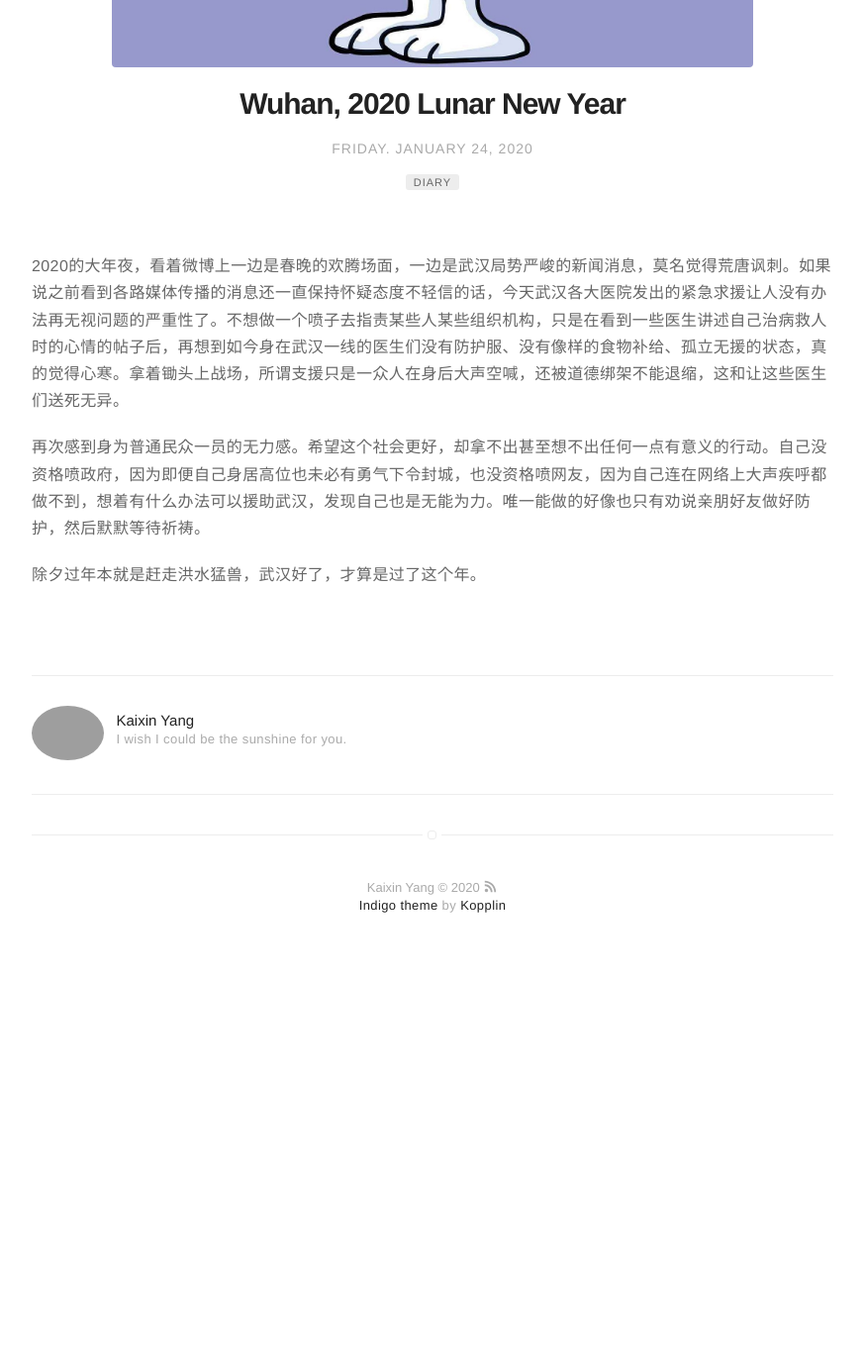
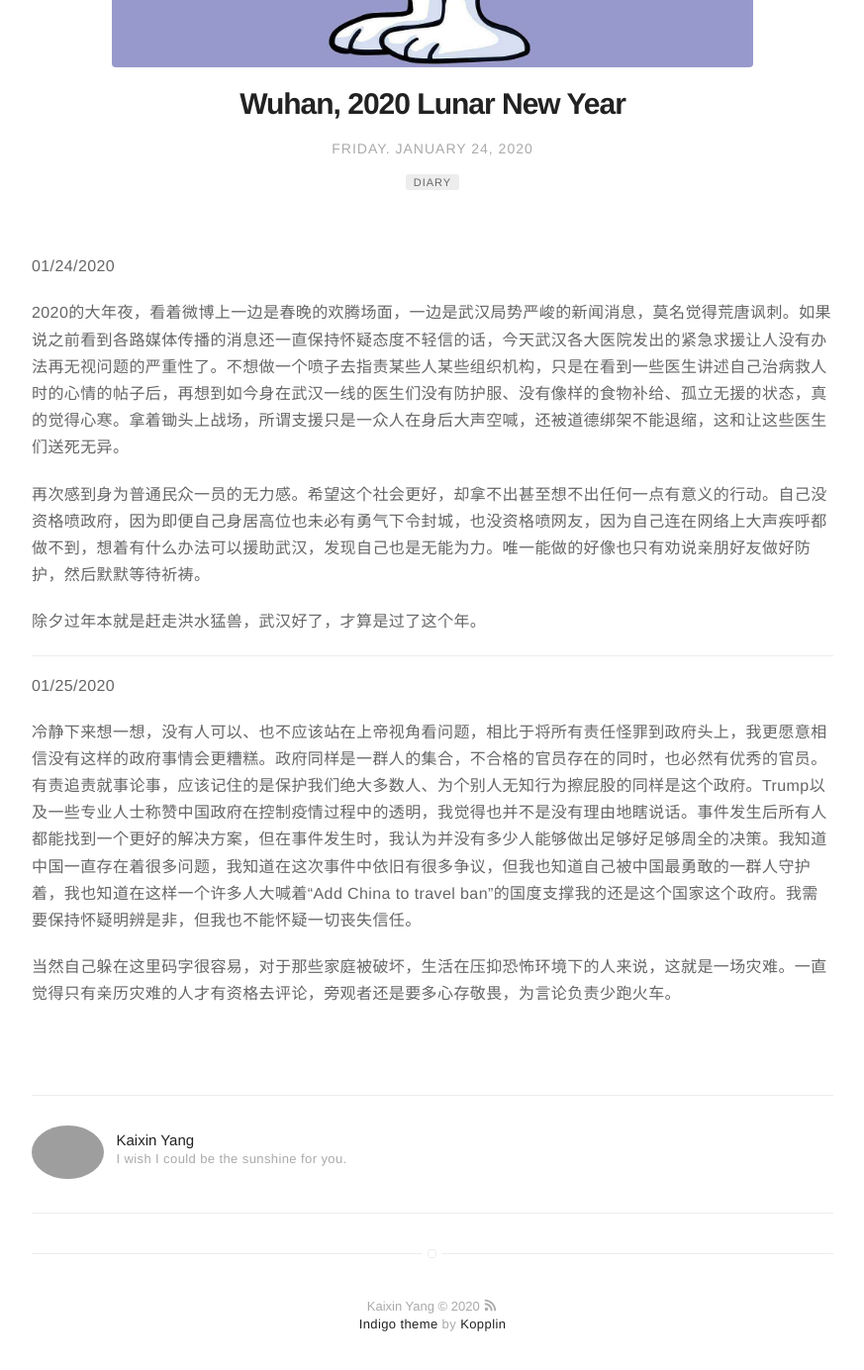
Before and after one commit to SceneryInMirror/SceneryInMirror.github.io, a Jekyll site: the page built from _posts/2020-01-24-Wuhan-and-2020-Lunar-New-Year.markdown, in a window 1280 px wide and 1400 px high, scrolled down 473 px. Shown: the top 1384 px of the window at 99% size, without its empty margins (203-1076 px from the left). Built offline with Jekyll 4.4.1, drawn with Linux system fonts in a browser that asks for light colours; comment, search, counter and statistics services are not loaded; before the commit the page ends 1459 px from its top, so only the background shows below that.

Commit message:
2020.01.25

```diff
--- a/_posts/2020-01-24-Wuhan-and-2020-Lunar-New-Year.markdown
+++ b/_posts/2020-01-24-Wuhan-and-2020-Lunar-New-Year.markdown
@@ -10,8 +10,18 @@ author: ykx
 description: People in Wuhan suffer from the coronavirus in 2020 Lunar New Year.
 ---
 
+01/24/2020
+
 2020的大年夜，看着微博上一边是春晚的欢腾场面，一边是武汉局势严峻的新闻消息，莫名觉得荒唐讽刺。如果说之前看到各路媒体传播的消息还一直保持怀疑态度不轻信的话，今天武汉各大医院发出的紧急求援让人没有办法再无视问题的严重性了。不想做一个喷子去指责某些人某些组织机构，只是在看到一些医生讲述自己治病救人时的心情的帖子后，再想到如今身在武汉一线的医生们没有防护服、没有像样的食物补给、孤立无援的状态，真的觉得心寒。拿着锄头上战场，所谓支援只是一众人在身后大声空喊，还被道德绑架不能退缩，这和让这些医生们送死无异。
 
 再次感到身为普通民众一员的无力感。希望这个社会更好，却拿不出甚至想不出任何一点有意义的行动。自己没资格喷政府，因为即便自己身居高位也未必有勇气下令封城，也没资格喷网友，因为自己连在网络上大声疾呼都做不到，想着有什么办法可以援助武汉，发现自己也是无能为力。唯一能做的好像也只有劝说亲朋好友做好防护，然后默默等待祈祷。
 
 除夕过年本就是赶走洪水猛兽，武汉好了，才算是过了这个年。
+
+----
+
+01/25/2020
+
+冷静下来想一想，没有人可以、也不应该站在上帝视角看问题，相比于将所有责任怪罪到政府头上，我更愿意相信没有这样的政府事情会更糟糕。政府同样是一群人的集合，不合格的官员存在的同时，也必然有优秀的官员。有责追责就事论事，应该记住的是保护我们绝大多数人、为个别人无知行为擦屁股的同样是这个政府。Trump以及一些专业人士称赞中国政府在控制疫情过程中的透明，我觉得也并不是没有理由地瞎说话。事件发生后所有人都能找到一个更好的解决方案，但在事件发生时，我认为并没有多少人能够做出足够好足够周全的决策。我知道中国一直存在着很多问题，我知道在这次事件中依旧有很多争议，但我也知道自己被中国最勇敢的一群人守护着，我也知道在这样一个许多人大喊着“Add China to travel ban"的国度支撑我的还是这个国家这个政府。我需要保持怀疑明辨是非，但我也不能怀疑一切丧失信任。
+
+当然自己躲在这里码字很容易，对于那些家庭被破坏，生活在压抑恐怖环境下的人来说，这就是一场灾难。一直觉得只有亲历灾难的人才有资格去评论，旁观者还是要多心存敬畏，为言论负责少跑火车。
```
